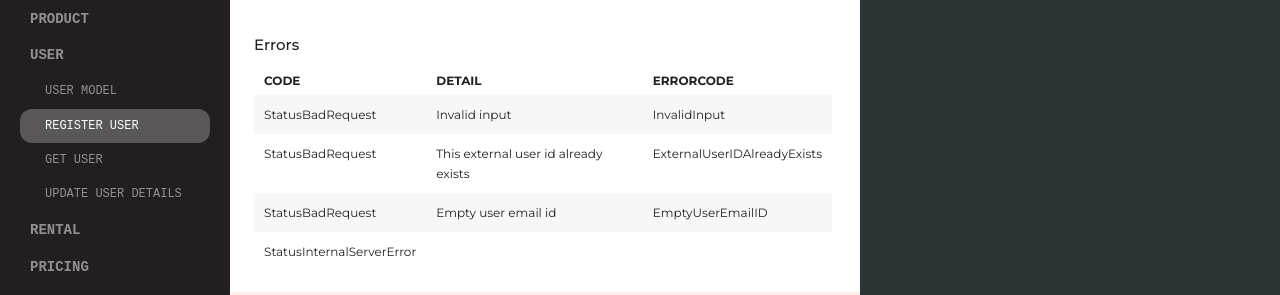
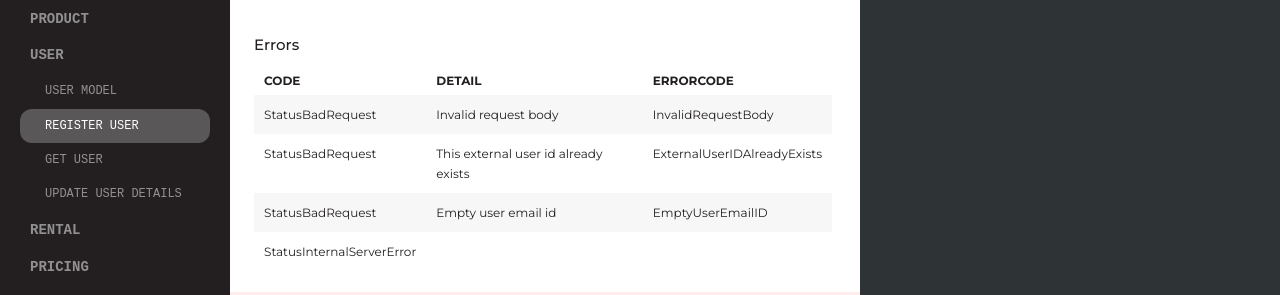
Before and after one commit to voi-api/voi-api.github.io, a Jekyll site: the page built from maas-pro.md, in a window 1280 px wide and 900 px high, scrolled down 4467 px. Shown: the part 153-448 px from the top of the window. Built offline with Jekyll 4.4.1, drawn with Linux system fonts in a browser that asks for light colours; some web fonts are replaced; some of the changed text lies outside the part shown.

Commit message:
update maas pro docs

```diff
--- a/maas-pro.md
+++ b/maas-pro.md
@@ -18,9 +18,9 @@ For a broader description of the integration-process, check out our [checklist](
 
 Test your applicaition against our staging environment. In staging, we provide virtual scooters and available zone types, located in Berlin. The test-enviroment differ from the real enviroment in theese ways.
 
-- Whenever you call the scooter with unlocking or lock it will respond with success, even if you already have a rental running, for example.
-- The scooter's location will not change even if you provide an end ride location.
-- The zones and scooters are spread over a much larger area than the real scooters.
+-   Whenever you call the scooter with unlocking or lock it will respond with success, even if you already have a rental running, for example.
+-   The scooter's location will not change even if you provide an end ride location.
+-   The zones and scooters are spread over a much larger area than the real scooters.
 
 ## Going live
 
@@ -89,7 +89,7 @@ Use to register a new product.
 
 | Code                      | Detail                     | ErrorCode               |
 | ------------------------- | -------------------------- | ----------------------- |
-| StatusBadRequest          | Invalid input              | InvalidInput            |
+| StatusBadRequest          | Invalid request body       | InvalidRequestBody      |
 | StatusBadRequest          | Empty product name         | EmptyProductName        |
 | StatusInternalServerError | Failed to register product | FailedToRegisterProduct |
 
@@ -122,7 +122,7 @@ Use to update a product name.
 
 | Code                      | Detail                   | ErrorCode             |
 | ------------------------- | ------------------------ | --------------------- |
-| StatusBadRequest          | Invalid input            | InvalidInput          |
+| StatusBadRequest          | Invalid request body     | InvalidRequestBody    |
 | EmptyProductName          | Empty product name       | EmptyProductName      |
 | StatusBadRequest          | Empty product id         | ErrEmptyProductID     |
 | StatusInternalServerError | Failed to update product | FailedToUpdateProduct |
@@ -201,7 +201,7 @@ Register user creates a new user with a unique user id. A user is required to be
 
 | Code                      | Detail                               | ErrorCode                   |
 | ------------------------- | ------------------------------------ | --------------------------- |
-| StatusBadRequest          | Invalid input                        | InvalidInput                |
+| StatusBadRequest          | Invalid request body                 | InvalidRequestBody          |
 | StatusBadRequest          | This external user id already exists | ExternalUserIDAlreadyExists |
 | StatusBadRequest          | Empty user email id                  | EmptyUserEmailID            |
 | StatusInternalServerError |                                      |
@@ -300,11 +300,11 @@ Update user details allow for a user to be updated. Only fields that are sent in
 
 ### Errors
 
-| Code                      | Detail          | ErrorCode       |
-| ------------------------- | --------------- | --------------- |
-| StatusBadRequest          | Invalid user id | InvalidUserId   |
-| StatusNotFound            | User not found  | ErrUserNotFound |
-| StatusInternalServerError |                 |
+| Code                      | Detail               | ErrorCode          |
+| ------------------------- | -------------------- | ------------------ |
+| StatusBadRequest          | Invalid request body | InvalidRequestBody |
+| StatusNotFound            | User not found       | ErrUserNotFound    |
+| StatusInternalServerError |                      |
 
 # Rental
 
@@ -466,7 +466,7 @@ Start rental makes a vehicle accessible to ride. The vehicle-Id is usually retri
 
 | Code                      | Detail                         | ErrorCode           |
 | ------------------------- | ------------------------------ | ------------------- |
-| StatusBadRequest          | Invalid input                  | InvalidInput        |
+| StatusBadRequest          | Invalid request body           | InvalidRequestBody  |
 | StatusBadRequest          | Invalid user id                | InvalidUserId       |
 | StatusBadRequest          | Invalid vehicle id             | InvalidVehicleId    |
 | StatusBadRequest          | User does not exist            | UserNotFound        |
@@ -512,7 +512,6 @@ curl -X POST https://partners.voiapp.io/v1/rental/82267e03-f5b1-4b76-86c6-9f07df
 
 | Code                      | Detail                        | ErrorCode                  |
 | ------------------------- | ----------------------------- | -------------------------- |
-| StatusBadRequest          | Invalid input                 | InvalidInput               |
 | StatusBadRequest          | Invalid rental id             | InvalidRentalID            |
 | StatusNotFound            | Rental ID does not exist      | RentalIDDoesNotExist       |
 | StatusMethodNotAllowed    | Vehicle not manually lockable | VehicleNotManuallyLockable |
@@ -604,7 +603,6 @@ curl -X POST https://partners.voiapp.io/v1/rental/82267e03-f5b1-4b76-86c6-9f07df
 
 | Code                      | Detail                                     | ErrorCode            |
 | ------------------------- | ------------------------------------------ | -------------------- |
-| StatusBadRequest          | Invalid input                              | InvalidInput         |
 | StatusBadRequest          | Invalid rental id                          | InvalidRentalID      |
 | StatusNotFound            | Rental ID does not exist                   | RentalIDDoesNotExist |
 | StatusBadRequest          | Rental is already ended for this rental id | RentalAlreadyEnded   |
@@ -1133,6 +1131,6 @@ Since the right to be forgotten and other GDPR-requests require that we go throu
 
 For clarity, here we list endpoints that are not available. We have not planned to build them as of yet but will notify all our partners if we do.
 
-- It's not possible to delete users in our system
-- Ask user to contact our customer support for the right to be forgotten.
-- We have not included lock and reserve in our API, since the feature is not widely used.
+-   It's not possible to delete users in our system
+-   Ask user to contact our customer support for the right to be forgotten.
+-   We have not included lock and reserve in our API, since the feature is not widely used.
```
Also changed, not shown: other parts of maas-pro.md (+1 -1 lines).
